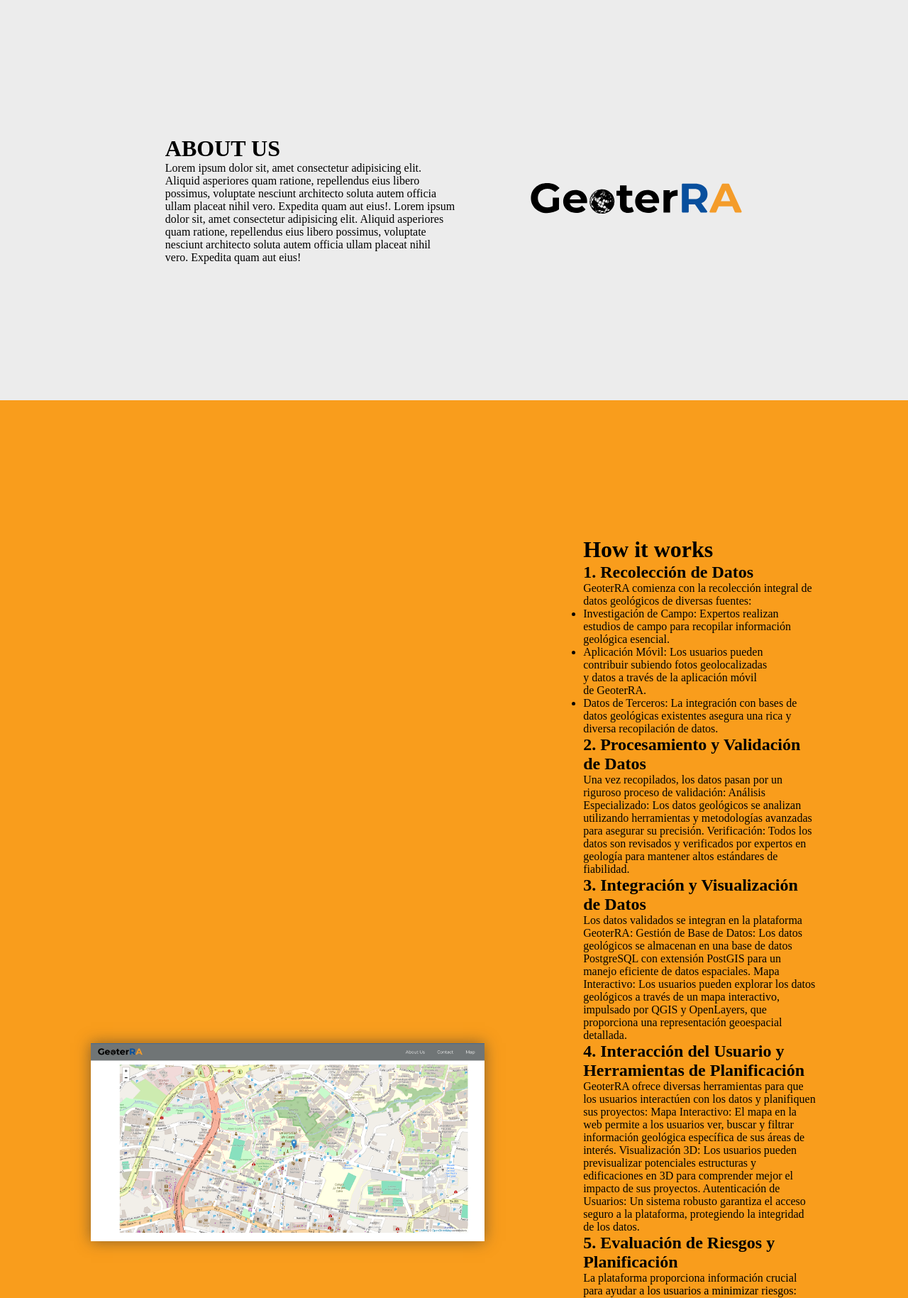
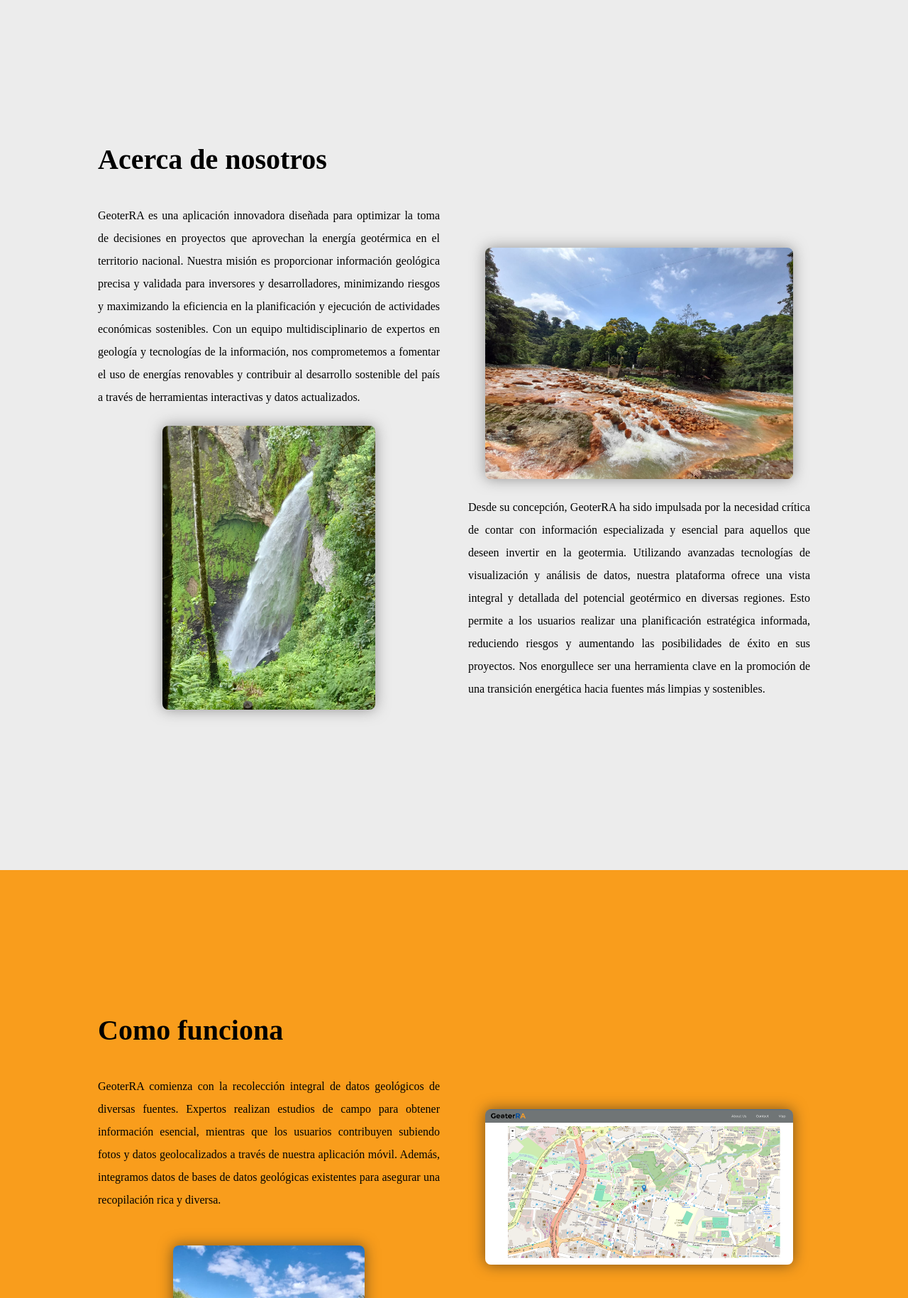
Before and after one commit to MarioCordero/GeoterRA_DEV, a PHP site: page / in a window 1280 px wide. Shown: the part 801-2630 px from the top of the page at 71% size. Run offline with PHP 8.4, Linux system fonts and the light colour scheme; some web fonts are replaced.

Commit message:
- Se concluye la primer versión de la landing page de GeoterRA.
- Modificado el "index.html" para estructura de display por columnas.

- Modificado estilos del CSS.

```diff
--- a/website/assets/css/style.css
+++ b/website/assets/css/style.css
@@ -158,24 +158,57 @@
 .about-us{
 	padding: 15% 10%;
 	display: flex;
+	flex-direction: column;
+	gap: 20px;
+}.about-us-col-container{
 	align-items: center;
-	justify-content: space-evenly;
-}.about-us :nth-child(1){
-	width: 40%;
-}.about-us :nth-child(2) img{
-	width: 300px;
+	display: flex;
+	flex-direction: row;
+	gap: 20px;
+}.about-us-col{
+	text-align: justify;
+	line-height: 2;
+	flex: 1;
+	padding: 10px;
+}.about-us-col img{
+	box-shadow: rgba(80, 80, 80, 0.58) 0px 0px 20px 0px;
+	max-width: 90%;
+	margin: 5% auto;
+	display: block;
+	border-radius: 8px;
+	max-height: 50vh;
+}.about-us h1:nth-child(1){
+	font-size: 40px;
+	width: 100%;
+	padding: 10px;
 }
 
 /* HOW WORKS */
 .how-works{
 	padding: 15% 10%;
 	display: flex;
-	align-items: center;
-}.how-works :nth-child(1) img{
-	box-shadow: 0 0 20px 0 #33333394;
-	width: 80%;
-}.how-works :nth-child(2){
-	width: 80%;
+	flex-direction: column;
+	gap: 20px;
+}.how-works-col-container{
+	display: flex;
+	flex-direction: row;
+	gap: 20px;
+}.how-works-col{
+	text-align: justify;
+	line-height: 2;
+	flex: 1;
+	padding: 10px;
+}.how-works-col img{
+	box-shadow: rgba(27, 27, 27, 0.58) 0px 0px 20px 0px;
+	max-width: 90%;
+	margin: 10% auto;
+	display: block;
+	border-radius: 8px;
+	max-height: 60vh;
+}.how-works h1:nth-child(1){
+	font-size: 40px;
+	width: 100%;
+	padding: 10px;
 }
 
 /* CONTACT US */
--- a/website/index.html
+++ b/website/index.html
@@ -62,21 +62,38 @@
 				<div class="A-container" id="about-us">
 					<div class="about-us">
 
-						<div>
-							<h1>ABOUT US</h1>
-							<p>
-								Lorem ipsum dolor sit, amet consectetur adipisicing elit. Aliquid asperiores quam ratione,
-								repellendus eius libero possimus, voluptate nesciunt architecto soluta autem officia ullam
-								placeat nihil vero. Expedita quam aut eius!. Lorem ipsum dolor sit, amet consectetur adipisicing elit.
-								Aliquid asperiores quam ratione, repellendus eius libero possimus, voluptate nesciunt architecto
-								soluta autem officia ullam placeat nihil vero. Expedita quam aut eius!
-							</p>
+						<h1>Acerca de nosotros</h1>
+
+						<!-- 2 cols -->
+						<div class="about-us-col-container">
+
+							<div class="about-us-col">
+								<p>
+									GeoterRA es una aplicación innovadora diseñada para optimizar la toma de decisiones en
+									proyectos que aprovechan la energía geotérmica en el territorio nacional. Nuestra misión
+									es proporcionar información geológica precisa y validada para inversores y desarrolladores,
+									minimizando riesgos y maximizando la eficiencia en la planificación y ejecución de actividades
+									económicas sostenibles. Con un equipo multidisciplinario de expertos en geología y tecnologías
+									de la información, nos comprometemos a fomentar el uso de energías renovables y contribuir
+									al desarrollo sostenible del país a través de herramientas interactivas y datos actualizados.
+								</p>
+
+								<img src="./assets/images/trabajo-campo1.jpeg" alt="">
+							</div>
+
+							<div class="about-us-col">
+								<img src="./assets/images/trabajo-campo5.jpeg" alt="">
+								<p>
+									Desde su concepción, GeoterRA ha sido impulsada por la necesidad crítica de contar con información
+									especializada y esencial para aquellos que deseen invertir en la geotermia. Utilizando avanzadas
+									tecnologías de visualización y análisis de datos, nuestra plataforma ofrece una vista integral y
+									detallada del potencial geotérmico en diversas regiones. Esto permite a los usuarios realizar una
+									planificación estratégica informada, reduciendo riesgos y aumentando las posibilidades de éxito en
+									sus proyectos. Nos enorgullece ser una herramienta clave en la promoción de una transición energética
+									hacia fuentes más limpias y sostenibles.
+								</p>
+							</div>
 						</div>
-
-						<div>
-							<img src="./assets/images/GeoterRA-Logo.svg" alt="">
-						</div>
-
 					</div>
 				</div>
 				<!-- ABOUT US SECTION -->
@@ -85,61 +102,45 @@
 				<div class="B-container" id="how-works">
 					<div class="how-works">
 
-						<div>
-							<img src="./assets/images/map-screenshot.png" alt="">
-						</div>
+						<h1>Como funciona</h1>
 
-						<div>
-							<h1>How it works</h1>
-							<p>
-								<h2>1. Recolección de Datos</h2>
-								GeoterRA comienza con la recolección integral de datos geológicos de diversas fuentes:
-								<ul>
-									<li>Investigación de Campo: Expertos realizan estudios de campo para recopilar información geológica esencial.</li>
-									<li>Aplicación Móvil: Los usuarios pueden contribuir subiendo fotos geolocalizadas y datos a través de la aplicación móvil de GeoterRA.</li>
-									<li>Datos de Terceros: La integración con bases de datos geológicas existentes asegura una rica y diversa recopilación de datos.</li>
-								</ul>
+						<div class="how-works-col-container">
 
-								<h2>2. Procesamiento y Validación de Datos</h2>
-								Una vez recopilados, los datos pasan por un riguroso proceso de validación:
+							<div class="how-works-col">
+								<p>
+									GeoterRA comienza con la recolección integral de datos geológicos de diversas fuentes.
+									Expertos realizan estudios de campo para obtener información esencial, mientras que los
+									usuarios contribuyen subiendo fotos y datos geolocalizados a través de nuestra aplicación móvil.
+									Además, integramos datos de bases de datos geológicas existentes para asegurar una recopilación
+									rica y diversa.
+								</p>
 
-								Análisis Especializado: Los datos geológicos se analizan utilizando herramientas y metodologías avanzadas para asegurar su precisión.
-								Verificación: Todos los datos son revisados y verificados por expertos en geología para mantener altos estándares de fiabilidad.
+								<img src="./assets/images/trabajo-campo7.jpeg" alt="">
 
-								<h2>3. Integración y Visualización de Datos</h2>
-								Los datos validados se integran en la plataforma GeoterRA:
+								<p>
+									GeoterRA proporciona herramientas avanzadas para la planificación y evaluación de proyectos.
+									Los usuarios pueden interactuar con el mapa, buscar y filtrar información geológica específica,
+									y visualizar estructuras en 3D. Un robusto sistema de autenticación garantiza la seguridad de los
+									datos. La plataforma se actualiza regularmente con nuevos datos y permite la contribución de la
+									comunidad, fomentando un entorno colaborativo y siempre actualizado.
+								</p>
+							</div>
 
-								Gestión de Base de Datos: Los datos geológicos se almacenan en una base de datos PostgreSQL con extensión PostGIS para un manejo eficiente de datos espaciales.
-								Mapa Interactivo: Los usuarios pueden explorar los datos geológicos a través de un mapa interactivo, impulsado por QGIS y OpenLayers, que proporciona una representación geoespacial detallada.
+							<div class="how-works-col">
 
-								<h2>4. Interacción del Usuario y Herramientas de Planificación</h2>
-								GeoterRA ofrece diversas herramientas para que los usuarios interactúen con los datos y planifiquen sus proyectos:
+								<img src="./assets/images/map-screenshot.png" alt="">
 
-								Mapa Interactivo: El mapa en la web permite a los usuarios ver, buscar y filtrar información geológica específica de sus áreas de interés.
-								Visualización 3D: Los usuarios pueden previsualizar potenciales estructuras y edificaciones en 3D para comprender mejor el impacto de sus proyectos.
-								Autenticación de Usuarios: Un sistema robusto garantiza el acceso seguro a la plataforma, protegiendo la integridad de los datos.
+								<p>
+									Una vez recopilados, los datos pasan por un riguroso proceso de validación y análisis especializado
+									para asegurar su precisión. Estos datos se almacenan en una base de datos SQL, lo que permite un
+									manejo eficiente y estructurado de la información. Utilizando Leaflet y OpenStreetMap, ofrecemos un
+									mapa interactivo personalizado donde los usuarios pueden explorar y visualizar la información
+									geológica detallada.
+								</p>
 
-								<h2>5. Evaluación de Riesgos y Planificación</h2>
-								La plataforma proporciona información crucial para ayudar a los usuarios a minimizar riesgos:
+								<img src="./assets/images/trabajo-campo6.jpeg" alt="">
+							</div>
 
-								Informes Geológicos: Informes detallados y análisis ayudan a los usuarios a comprender las condiciones geológicas y los riesgos potenciales.
-								Asistencia en Planificación: Herramientas para la planificación de escenarios y evaluación de riesgos apoyan la toma de decisiones informadas y la planificación estratégica.
-
-								<h2>6. Actualizaciones Continuas y Contribuciones de la Comunidad</h2>
-								GeoterRA se actualiza continuamente con nuevos datos e información:
-
-								Actualizaciones Regulares: La plataforma se actualiza regularmente con los últimos datos y hallazgos geológicos.
-								Participación Comunitaria: Los usuarios pueden solicitar datos adicionales y contribuir con sus propios hallazgos, fomentando un entorno colaborativo.
-
-								<h2>7. Integración Sin Fisuras en Diferentes Dispositivos</h2>
-								GeoterRA asegura una experiencia sin interrupciones en plataformas web y móviles:
-
-								Aplicación Web: Accesible a través de cualquier navegador web, ofreciendo una suite completa de características para análisis en profundidad.
-								Aplicación Móvil: La aplicación Android, desarrollada con Kotlin, proporciona acceso móvil a datos y herramientas, permitiendo a los usuarios contribuir e interactuar con la plataforma desde el campo.
-								Combinando tecnología de vanguardia con datos geológicos completos, GeoterRA empodera a los usuarios para tomar decisiones informadas, reducir riesgos y aprovechar efectivamente la energía geotérmica.
-
-
-							</p>
 						</div>
 
 					</div>
```
